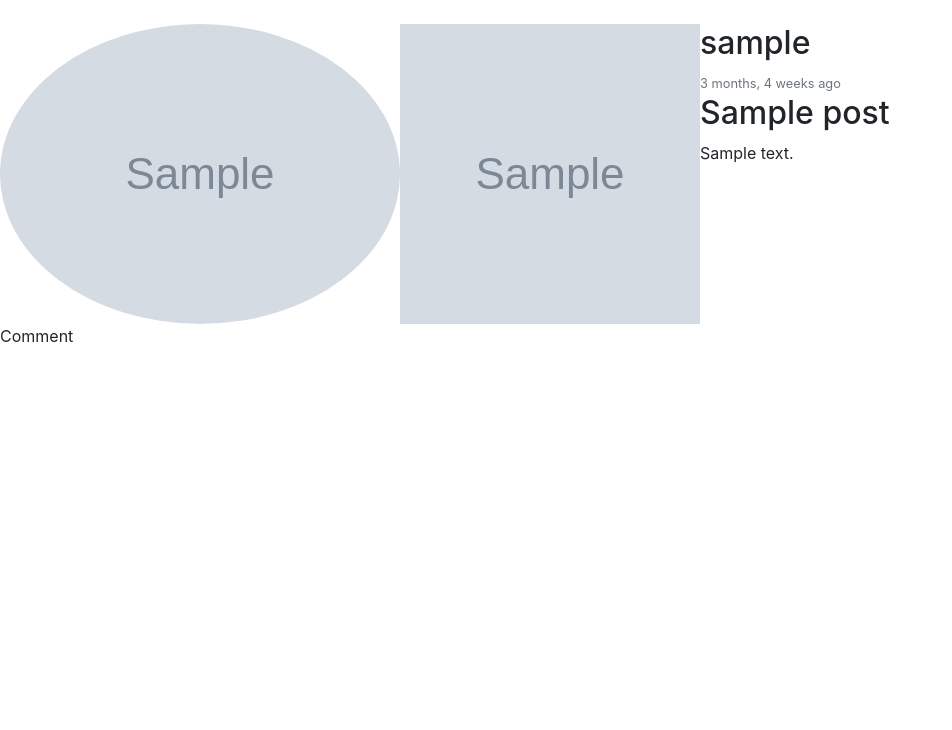
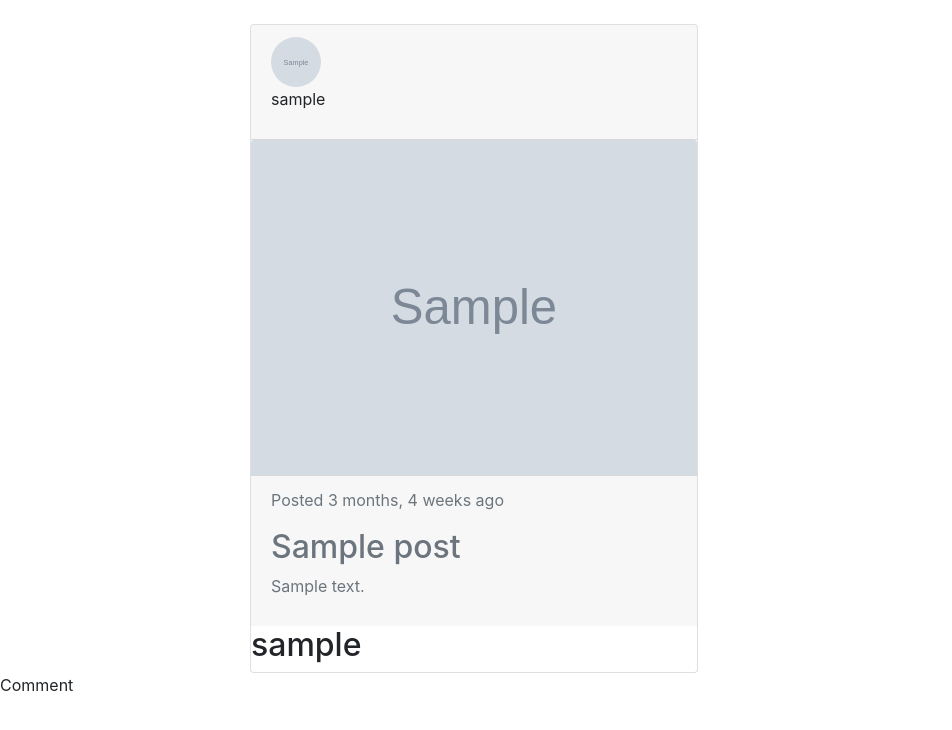
Before and after one commit to JamesOdera/new-insta-clone, a Django app: page /post/1/ in a window 1280 px wide. Shown: the part 56-786 px from the top of the page, without its empty margins (0-952 px from the left). Run offline with Django 3.2, Linux system fonts and the light colour scheme; tables that the repository leaves empty hold one stand-in row (values such as "Sample post"); grey boxes marked "Sample" are stand-in pictures; some libraries are stand-ins or nearby versions.

Commit message:
update the detail page

```diff
--- a/clone/templates/clone/post_detail.html
+++ b/clone/templates/clone/post_detail.html
@@ -12,10 +12,10 @@
 {% block content %}
 {{block.super}}
 
-    <article class="media content-section">
+    <!-- <article class="media content-section">
         <img class="rounded-circle article-img" src="{{ object.author.profile.image.url }}" alt="">
         {% if post.cover %}
-                <img src="{{ object.cover.url}}" alt="{{ post.title }}" width="300" height="300">
+                <img src="{{ object.cover.url}}" alt="{{ object.title }}" width="300" height="300">
               {% else %}
               <p></p>
                {% endif %}
@@ -33,7 +33,35 @@
             <h2 class="article-title">{{ object.title }} </h2>
             <p class="article-content"> {{ object.content }} </p>
         </div>
-    </article>
+    </article> -->
+
+    <div class="card">
+        <div class="card-header">
+            <img class="rounded-circle article-img" src=" {{ object.author.profile.image.url }} " width="50" height="50">
+            <p> {{ post.author }} </p>
+        </div>
+
+            {% if post.cover %}
+        <img class="card-img-top" src="{{ object.cover.url}}" alt="{{ object.title }}">
+      {% else %}
+      <p></p>
+       {% endif %}
+
+        <div class="card-footer text-muted">
+            <p>Posted {{ object.pub_date|timesince }} ago </p>
+
+            <h2 class="article-title">{{ object.title }} </h2>
+            <p class="article-content"> {{ object.content }} </p>
+        </div>
+
+        <h2> {{ object.author }} </h2>
+                {% if object.author == user %}
+                <div>
+                <a class="btn btn-secondary btn-sm mt-1 mb-1" href="{% url 'post-update' object.id %}">Update</a>
+                <a class="btn btn-danger btn-sm mt-1 mb-1" href="{% url 'post-delete' object.id %}">Delete</a>
+                </div>
+                {% endif %}
+      </div>
 
     <div class="comment">
         {{ comments.count }} Comment {{ comments|pluralize }}
```
Also changed, not shown: clone/templates/index.html (+0 -22 lines).
